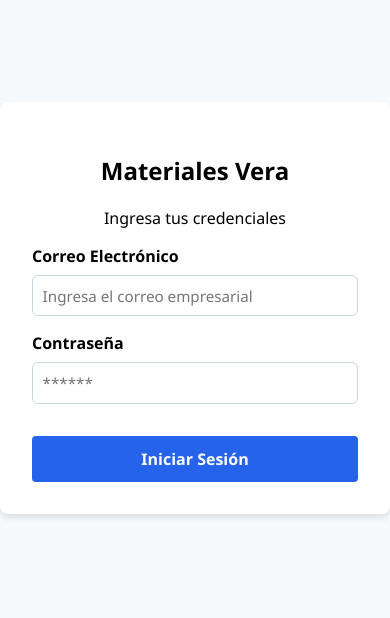
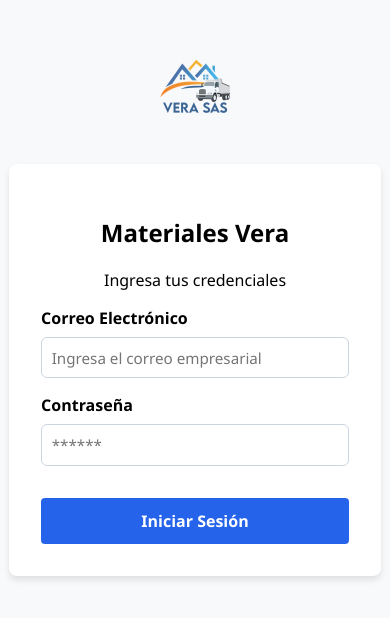
Before and after one commit to juanrex04/materiales-vera, a Vue app in the folder frontend/: page / in a window 390 px wide. Shown: the part 114-732 px from the top of the page. Built offline with nearby package versions, Linux system fonts and the light colour scheme; no server answers.

Commit message:
Add logo and enhance layout for brand and login components

```diff
--- a/frontend/src/assets/main.css
+++ b/frontend/src/assets/main.css
@@ -44,6 +44,22 @@
   box-shadow: 0 4px 6px rgba(0, 0, 0, 0.1);
   flex-wrap: wrap; /* Permite que los elementos bajen en móviles */
   position: relative; /* OBLIGATORIO: Para que el menú móvil se posicione correctamente abajo */
+}
+
+.brand {
+  display: flex;
+  align-items: center;
+  gap: 0.75rem;
+}
+
+.brand-logo {
+  width: 40px;
+  height: 40px;
+  object-fit: contain;
+}
+
+.brand h2 {
+  margin: 0;
 }
 
 .nav-menu {
@@ -412,6 +428,21 @@
   height: 100vh;
   background-color: var(--bg-body);
 }
+.login-layout {
+  display: flex;
+  flex-direction: row;
+  align-items: center;
+  justify-content: center;
+  gap: 3.5rem;
+  width: 100%;
+  max-width: 1000px;
+  padding: 1.5rem;
+}
+.login-brand {
+  flex: 1;
+  display: flex;
+  justify-content: flex-end;
+}
 .login-box {
   background: white;
   padding: 2rem;
@@ -420,6 +451,12 @@
   width: 90%;
   max-width: 400px;
   text-align: center;
+}
+.login-logo {
+  width: 340px;
+  height: 340px;
+  object-fit: contain;
+  display: block;
 }
 .login-box button {
   width: 100%;
@@ -790,6 +827,19 @@
     display: block;
   }
 
+  /* Login: logo arriba y formulario debajo, logo más pequeño */
+  .login-layout {
+    flex-direction: column;
+    gap: 1.5rem;
+  }
+  .login-brand {
+    justify-content: center;
+  }
+  .login-logo {
+    width: 100px;
+    height: 100px;
+  }
+
   /* Evita que el título y la hamburguesa se apilen verticalmente */
   .header {
     flex-direction: row;
--- a/frontend/src/components/NavBar.vue
+++ b/frontend/src/components/NavBar.vue
@@ -1,6 +1,9 @@
 <template>
     <header class="header">
-        <h2>Materiales Vera - Portal</h2>
+        <div class="brand">
+            <img class="brand-logo" src="/logo.png" alt="VERA S.A.S." />
+            <h2>Materiales Vera - Portal</h2>
+        </div>
 
         <button class="hamburger" @click="menuAbierto = !menuAbierto">
             {{ menuAbierto ? '✖' : '☰' }}
--- a/frontend/src/views/LoginView.vue
+++ b/frontend/src/views/LoginView.vue
@@ -1,6 +1,10 @@
 <template>
   <div class="login-container">
-    <div class="login-box">
+    <div class="login-layout">
+      <div class="login-brand">
+        <img class="login-logo" src="/logo.png" alt="VERA S.A.S." />
+      </div>
+      <div class="login-box">
       <h2>Materiales Vera</h2>
       <p>Ingresa tus credenciales</p>
 
@@ -21,6 +25,7 @@
           {{ cargando ? 'Conectando...' : 'Iniciar Sesión' }}
         </button>
       </form>
+      </div>
     </div>
   </div>
 </template>
```
Also changed, not shown: frontend/public/logo.png (added), frontend/src/imgs/logo.png (added).
